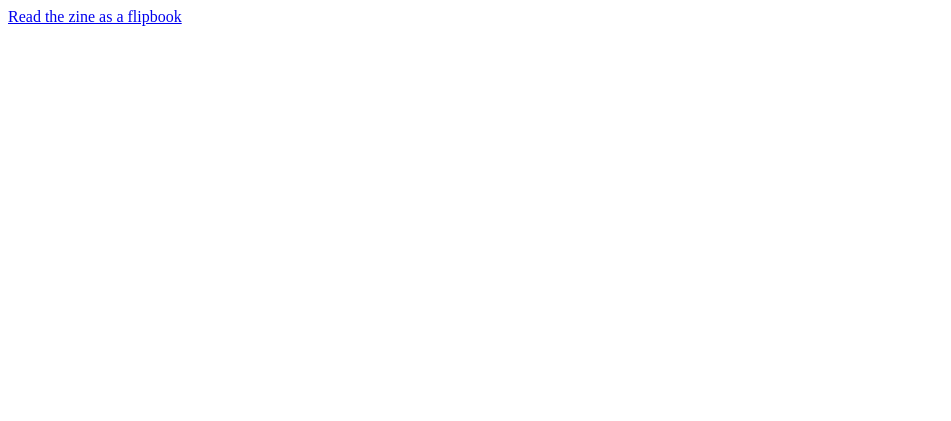
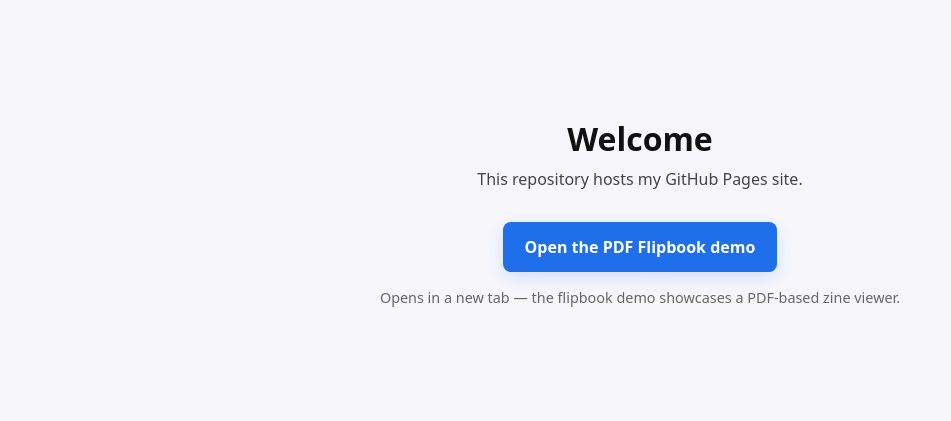
Before and after one commit to ol-big-boots/ol-big-boots.github.io, a plain HTML site: page index.html in a window 1280 px wide. Shown: the whole page, without its empty margins (0-951 px from the left). Drawn offline with Linux system fonts and the light colour scheme.

Commit message:
Prominent link to PDF Flipbook on homepage

```diff
--- a/index.html
+++ b/index.html
@@ -1,3 +1,27 @@
-<a href="https://ol-big-boots.github.io/pdf-flipbook/" target="_blank">
-  Read the zine as a flipbook
-</a>
+<!DOCTYPE html>
+<html lang="en">
+<head>
+  <meta charset="utf-8" />
+  <meta name="viewport" content="width=device-width, initial-scale=1" />
+  <title>ol-big-boots</title>
+  <style>
+    body { font-family: system-ui, -apple-system, 'Segoe UI', Roboto, 'Helvetica Neue', Arial; margin: 0; padding: 0; background: #f7f7fb; color: #111; }
+    .container { max-width: 900px; margin: 4rem auto; padding: 2rem; text-align: center; }
+    h1 { margin-bottom: 0.5rem; }
+    p.lead { color: #444; margin-top: 0; margin-bottom: 2rem; }
+    .btn { display: inline-block; background: #1f6feb; color: white; padding: 14px 22px; border-radius: 8px; text-decoration: none; font-weight: 600; box-shadow: 0 6px 18px rgba(31,111,235,0.16); }
+    .btn:focus, .btn:hover { background: #1558c7; }
+    .note { margin-top: 1rem; color:#666; font-size:0.9rem }
+  </style>
+</head>
+<body>
+  <div class="container">
+    <h1>Welcome</h1>
+    <p class="lead">This repository hosts my GitHub Pages site.</p>
+
+    <a class="btn" href="https://ol-big-boots.github.io/pdf-flipbook/" target="_blank" rel="noopener">Open the PDF Flipbook demo</a>
+
+    <p class="note">Opens in a new tab — the flipbook demo showcases a PDF-based zine viewer.</p>
+  </div>
+</body>
+</html>
```
